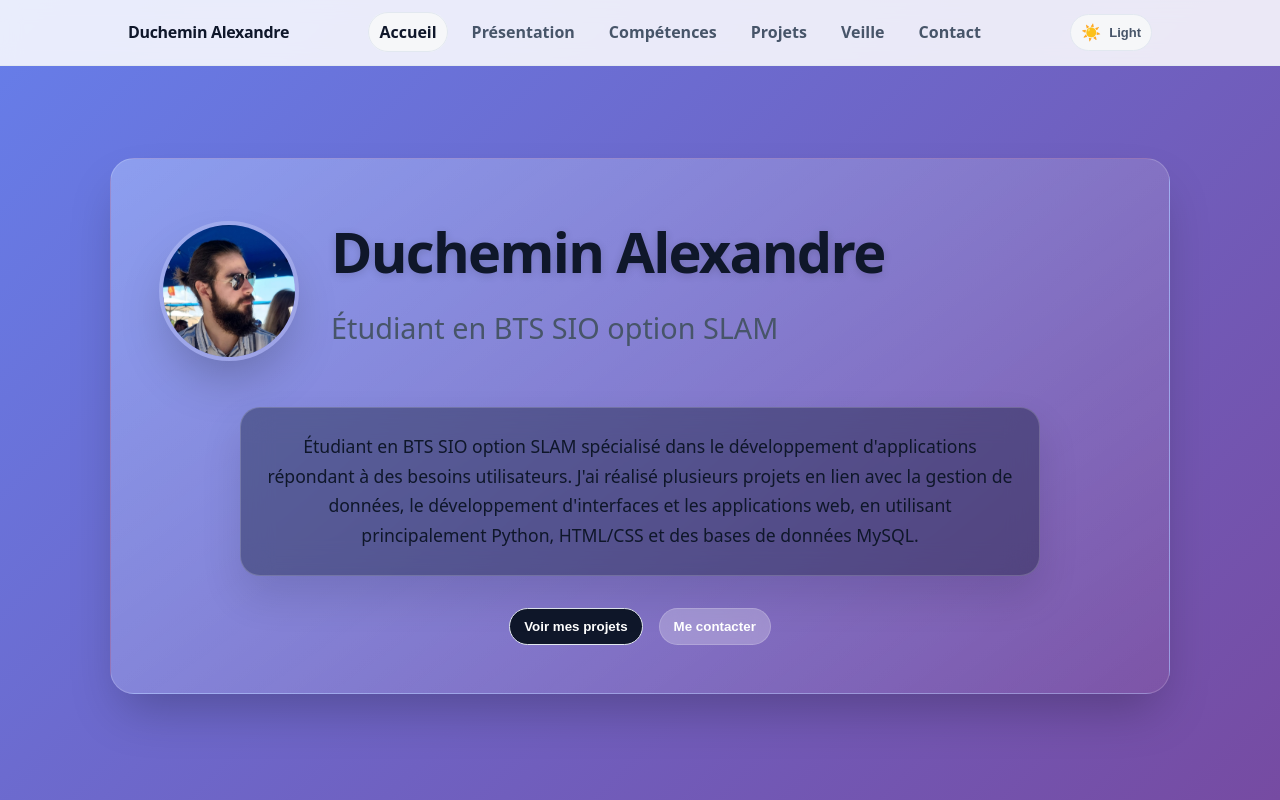
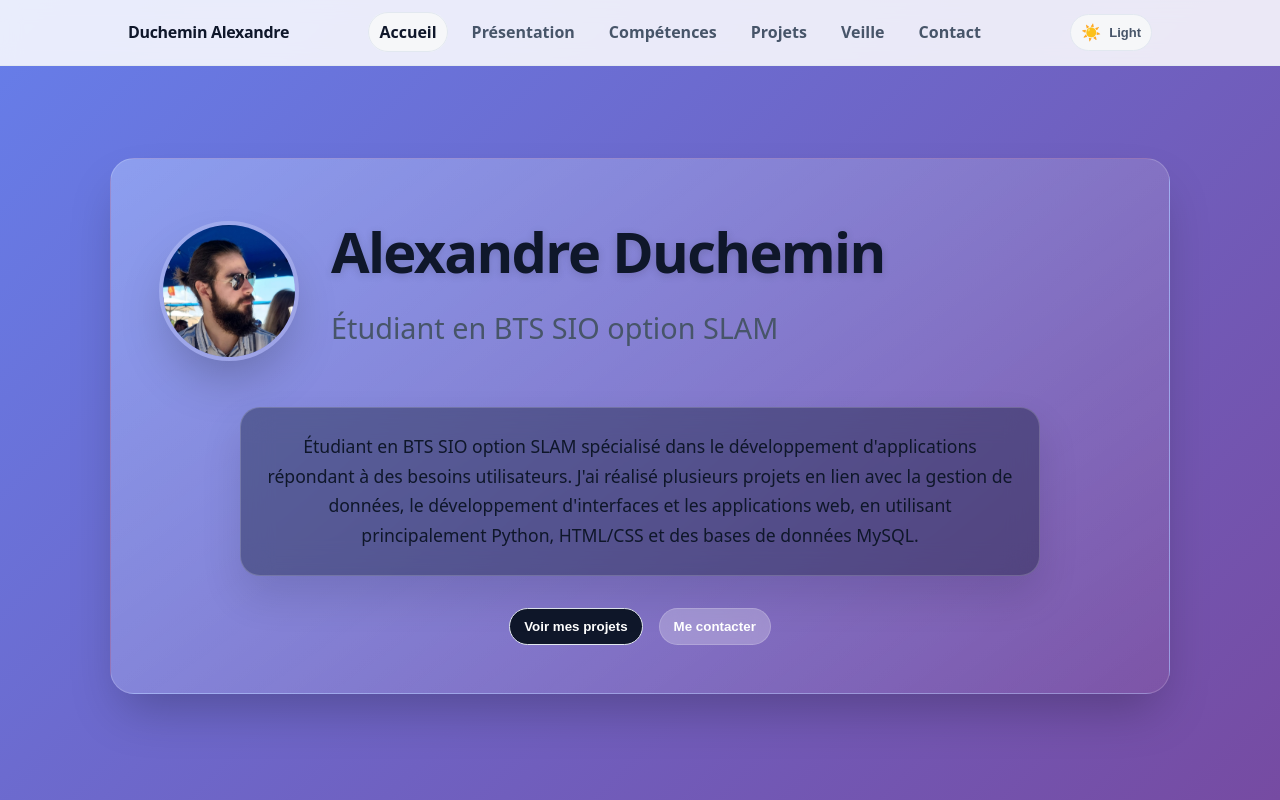
Before and after one commit to Alexandre27-byte-oss/Portfolio, a React (Vite) app: page / in a window 1280 px wide. Shown: the top 800 px of the page. Built offline with nearby package versions, Linux system fonts and the light colour scheme.

Commit message:
Détail photo

```diff
--- a/src/components/About.tsx
+++ b/src/components/About.tsx
@@ -24,7 +24,7 @@ const About = forwardRef<HTMLElement>(function About(_, ref) {
             />
           </div>
           <div className={styles.heroContent}>
-            <h1 className={styles.lead}>Duchemin Alexandre</h1>
+            <h1 className={styles.lead}>Alexandre Duchemin</h1>
             <p className={styles.subtitle}>Étudiant en BTS SIO option SLAM</p>
           </div>
         </div>
```
